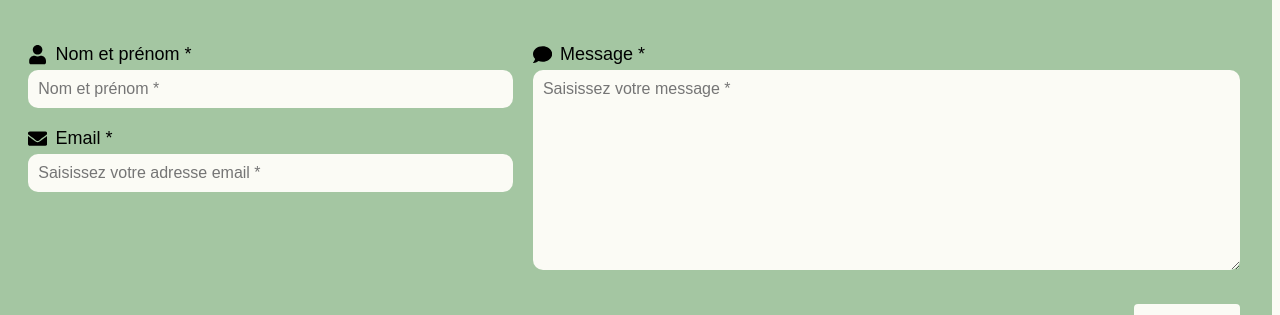
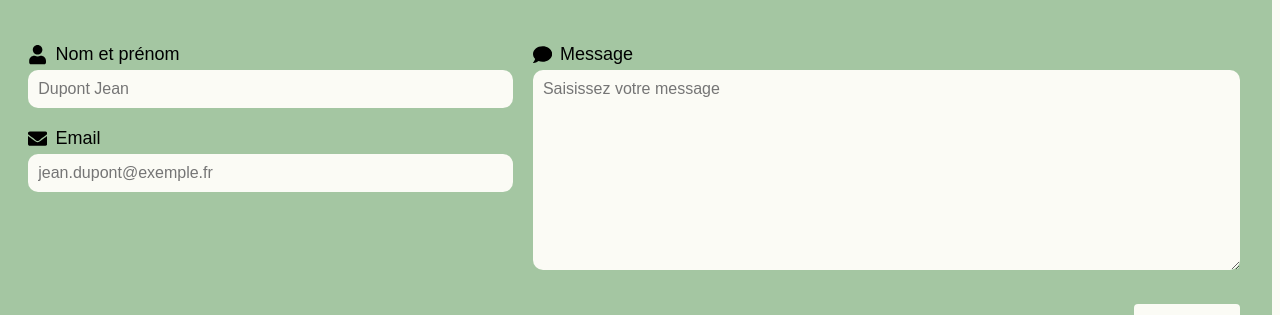
Before and after one commit to Manonrult/Portfolio, a React (Vite) app: page / in a window 1280 px wide. Shown: the part 2126-2441 px from the top of the page. Built offline with nearby package versions, Linux system fonts and the light colour scheme; no server answers; a web font is replaced by a local one.

Commit message:
Modification contactForm + flèches gallery

```diff
--- a/src/components/ContactForm/contactForm.jsx
+++ b/src/components/ContactForm/contactForm.jsx
@@ -37,13 +37,13 @@ function ContactForm() {
         {/* Champ Nom et Prénom */}
         <div className="contact-form__group">
           <label htmlFor="name" className="contact-form__label">
-            <FaUser className="contact-form__icon" /> Nom et prénom *
+            <FaUser className="contact-form__icon" /> Nom et prénom
           </label>
           <input
             type="text"
             id="name"
             name="name"
-            placeholder="Nom et prénom *"
+            placeholder="Dupont Jean "
             required
             className="contact-form__input"
           />
@@ -52,13 +52,13 @@ function ContactForm() {
         {/* Champ Email */}
         <div className="contact-form__group">
           <label htmlFor="email" className="contact-form__label">
-            <FaEnvelope className="contact-form__icon" /> Email *
+            <FaEnvelope className="contact-form__icon" /> Email
           </label>
           <input
             type="email"
             id="email"
             name="email"
-            placeholder="Saisissez votre adresse email *"
+            placeholder="jean.dupont@exemple.fr "
             required
             className="contact-form__input"
           />
@@ -68,12 +68,12 @@ function ContactForm() {
       {/* Champ Message */}
       <div className="contact-form__message-group">
         <label htmlFor="message" className="contact-form__label">
-          <FaComment className="contact-form__icon" /> Message *
+          <FaComment className="contact-form__icon" /> Message
         </label>
         <textarea
           id="message"
           name="message"
-          placeholder="Saisissez votre message *"
+          placeholder="Saisissez votre message "
           required
           rows="10"
           className="contact-form__textarea"
--- a/src/components/Gallery/gallery.scss
+++ b/src/components/Gallery/gallery.scss
@@ -4,7 +4,7 @@
 .gallery {
   position: relative;
   margin: 0 auto 30px auto;
-  width: 50%;
+  width: 60%;
   padding-top: 35%;
   overflow: hidden;
   margin-bottom: 50px;
@@ -33,15 +33,22 @@
     z-index: 10;
 
     &--prev {
-      left: 10px;
+      left: 15px;
     }
 
     &--next {
-      right: 10px;
+      right: 15px;
     }
 
     @media (max-width: 768px) {
       font-size: 1.5rem;
+      &--prev {
+        left: -15px;
+      }
+
+      &--next {
+        right: -15px;
+      }
     }
   }
 
--- a/src/components/ProjectCarousel/projectCarousel.scss
+++ b/src/components/ProjectCarousel/projectCarousel.scss
@@ -1,5 +1,6 @@
 @use '../../styles/mixins' as *;
 @use '../../styles/variables' as *;
+@use 'sass:color' as c;
 
 @keyframes arrow-pulse {
   0% {
@@ -55,7 +56,7 @@
   animation: arrow-pulse 1s infinite ease-in-out;
 
   &:hover {
-    color: darken($color-primary, 10%);
+    color: c.adjust($color-primary, $lightness: 10%);
     animation: none;
     transform: translateX(5px) scale(1.1);
   }
```
